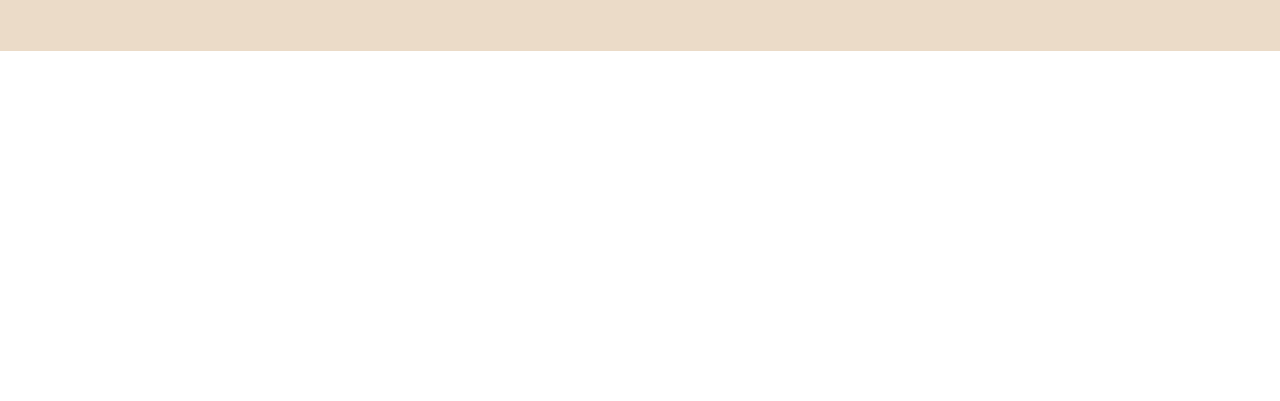
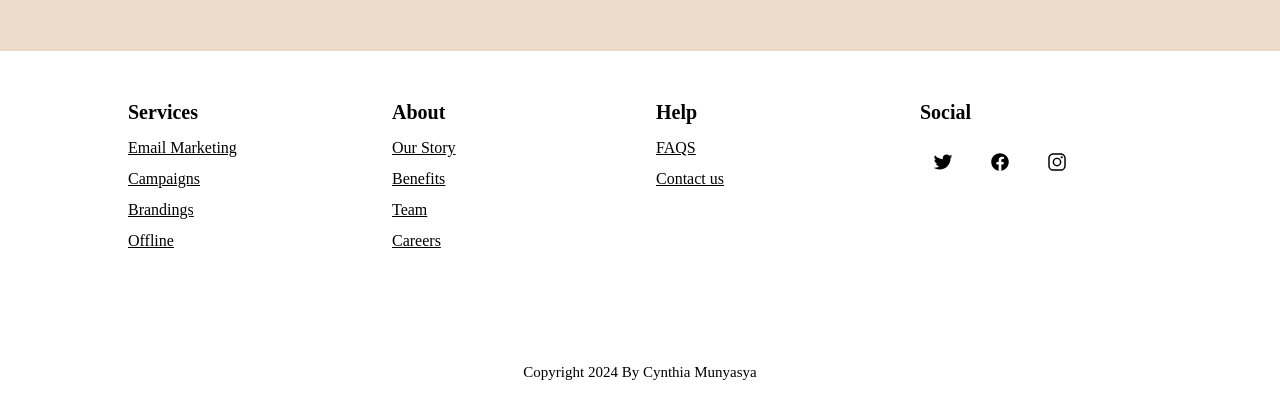
Before and after one commit to munyasya21/McDonalds, a plain HTML site: page index.html in a window 1280 px wide. Shown: the part 4304-4705 px from the top of the page. Before the commit the page ends 4355 px from the top, so only its background shows below. Drawn offline with nearby package versions, Linux system fonts and the light colour scheme.

Commit message:
icons update

```diff
--- a/index.html
+++ b/index.html
@@ -6,11 +6,11 @@
     <meta name="viewport" content="width=device-width, initial-scale=1.0" />
     <title>Starbucks</title>
     <link rel="stylesheet" href="style.css" />
+    <script type="module" src="ionicons/ionicons.esm.js"></script>
+    <script nomodule="" src="ionicons/ionicons.js"></script>
   </head>
   <body>
-    <script src="https://unpkg.com/boxicons@2.1.4/dist/boxicons.js"></script>
     <section>
-      <script src="https://unpkg.com/boxicons@2.1.4/dist/boxicons.js"></script>
       <div class="circle"></div>
       <header>
         <a href="#"><img src="images/mc donalds.png" class="logo" /></a>
@@ -77,8 +77,9 @@
         </li>
       </ul>
     </section>
-
+    <!--Menu-->
     <section class="shop" id="shop">
+      <!--Menu-->
       <div class="heading">
         <span>Shop Now</span>
         <h1>Shop Drinks</h1>
@@ -191,18 +192,66 @@
       <div class="about-text">
         <h2>10 years of serving communities</h2>
         <p>
-          The satisfaction of receiving a package, whether it be a
-          long-awaited online order or a special delivery, adds a unique
-          flavor to the experience. The excitement lingers in the air as we
-          unbox the treasures within, creating a perfect backdrop for the
-          indulgence that follows. Sipping on our favorite beverages, be it a
-          finely aged wine, a refreshing cocktail, or a soothing cup of tea,
-          we relish the triumph of patience and anticipation.
+          The satisfaction of receiving a package, whether it be a long-awaited
+          online order or a special delivery, adds a unique flavor to the
+          experience. The excitement lingers in the air as we unbox the
+          treasures within, creating a perfect backdrop for the indulgence that
+          follows. Sipping on our favorite beverages, be it a finely aged wine,
+          a refreshing cocktail, or a soothing cup of tea, we relish the triumph
+          of patience and anticipation.
         </p>
         <a href="#" class="btn">Learn More</a>
       </div>
+    </section>
 
+    <!---footer section design-->
+    <section class="footer">
+      <div class="footer-box">
+        <h3>Services</h3>
+        <a href="#">Email Marketing</a>
+        <a href="#">Campaigns</a>
+        <a href="#">Brandings</a>
+        <a href="#">Offline</a>
+      </div>
+
+      <div class="footer-box">
+        <h3>About</h3>
+        <a href="#">Our Story</a>
+        <a href="#">Benefits</a>
+        <a href="#">Team</a>
+        <a href="#">Careers</a>
+      </div>
+
+      <div class="footer-box">
+        <h3>Help</h3>
+        <a href="#">FAQS</a>
+        <a href="#">Contact us</a>
+      </div>
+
+      <div class="footer-box">
+        <h3>Social</h3>
+        <div class="social">
+          <a href="#"><ion-icon name="logo-Twitter"></ion-icon></a>
+          <a href="#"><ion-icon name="logo-Facebook"></ion-icon></a>
+          <a href="#"><ion-icon name="logo-Instagram"></ion-icon></a>
+          <div class="bx bx-menu" id="menu-icon"></div>
+        </div>
+      </div>
+      <div>
+        <script
+          type="module"
+          src="https://unpkg.com/ionicons@7.1.0/dist/ionicons/ionicons.esm.js"
+        ></script>
+        <script
+          nomodule
+          src="https://unpkg.com/ionicons@7.1.0/dist/ionicons/ionicons.js"
+        ></script>
+      </div>
     </section>
+    <!---copyright-->
+    <div class="copyright">
+      <p>Copyright 2024 By Cynthia Munyasya</p>
+    </div>
 
     <script type="text/javascript">
       function imgSlider(anything) {
--- a/style.css
+++ b/style.css
@@ -251,3 +251,45 @@ header ul li a {
   font-size: 20px;
   font-weight: 500;
 }
+.footer{
+  display: grid;
+  grid-template-columns: repeat(auto-fit, minmax(200px, auto));
+  gap: 2rem;
+}
+.footer-box{
+  display: flex;
+  flex-direction: column;
+}
+.footer-box h3{
+  font-size: 20px;
+  font-weight: 600;
+  margin-bottom: 15px;
+}
+.footer-box a{
+  color: black;
+  margin-bottom: 0.8rem;
+  transition: all .50s ease;
+}
+.footer-box a:hover{
+  transform: translateX(-5px);
+  color: var(--text-color);
+}
+.social a{
+  display: inline-flex;
+  align-items: center;
+  justify-content: center;
+  height: 45px;
+  width: 45px;
+  background: white;
+  color: var(--text-color);
+  font-size: 20px;
+  border-radius: 50%;
+  margin-right: 8px;
+  transition: transform 0.6s;
+}
+.copyright p{
+  text-align: center;
+  padding: 20px;
+  color: black;
+  font-size: 15px;
+}
```
